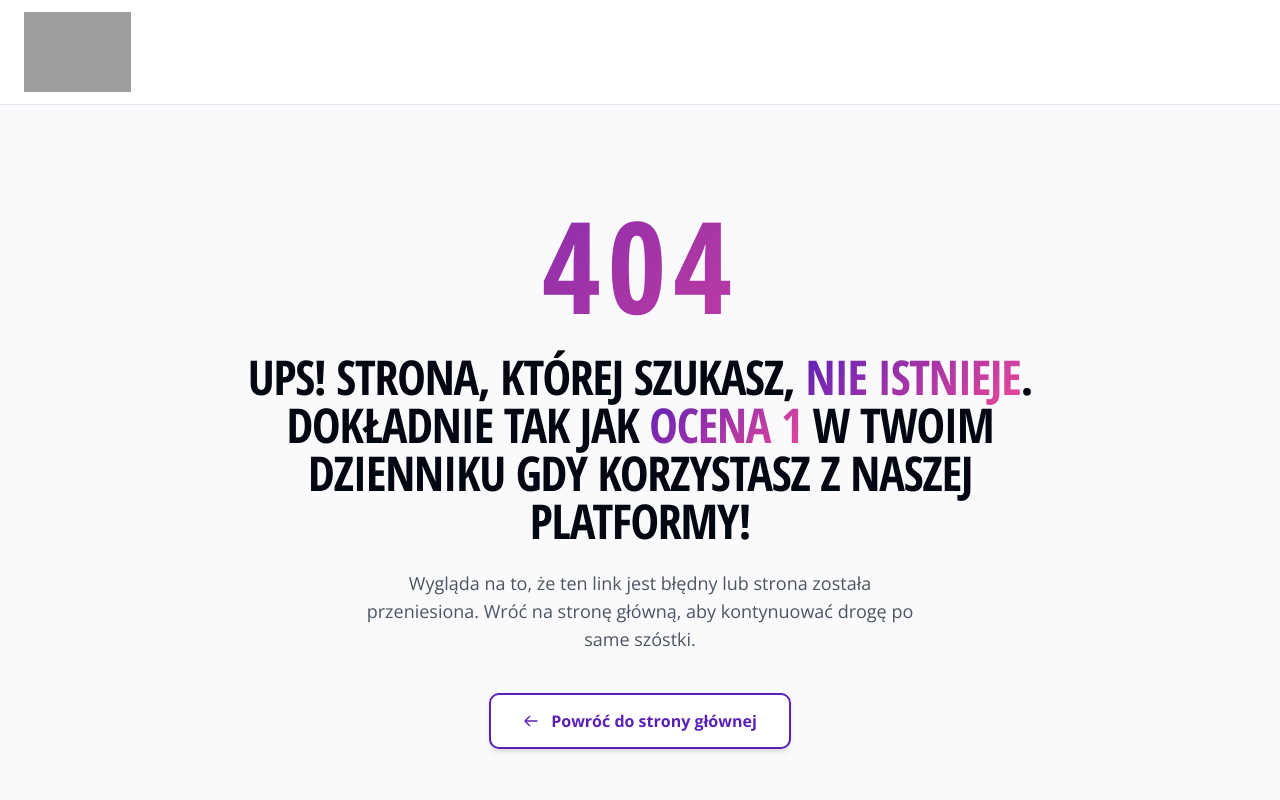
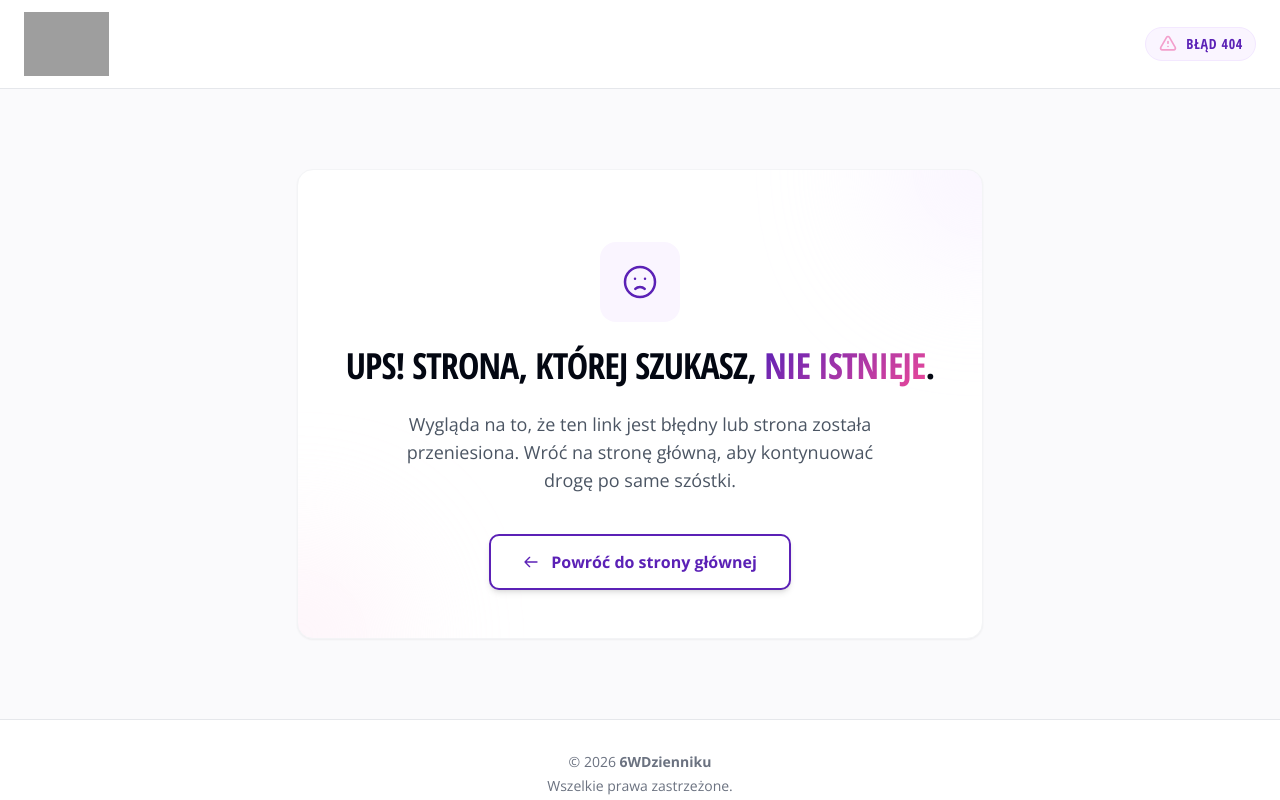
Before and after one commit to o5k4rsolutions/6wdzienniku, a plain HTML site: page 404.html in a window 1280 px wide. Shown: the top 800 px of the page. Drawn offline with nearby package versions, Linux system fonts and the light colour scheme; grey boxes are pictures that could not be loaded.

Commit message:
Update 404.html

```diff
--- a/404.html
+++ b/404.html
@@ -105,25 +105,39 @@
 <body class="min-h-screen flex flex-col justify-between">
 
     <header class="w-full bg-white border-b border-gray-200 sticky top-0 z-40">
-        <div class="max-w-7xl mx-auto px-4 sm:px-6 py-3 flex items-center justify-center sm:justify-start">
+        <div class="max-w-7xl mx-auto px-4 sm:px-6 py-3 flex items-center justify-between">
             <a href="https://6wdzienniku.vercel.app/" class="inline-block transition-transform duration-300 hover:scale-105">
                 <img src="https://6wdzienniku.vercel.app/6-content/logo_6wdzienn_kolor.png"
                      alt="6 w dzienniku Logo"
-                     class="h-16 sm:h-20 object-contain mx-auto">
+                     class="h-14 sm:h-16 object-contain">
             </a>
+
+            <div class="flex items-center space-x-2 bg-purple-50 border border-purple-100 px-3 py-1.5 rounded-full">
+                <svg class="w-5 h-5 text-brandPink animate-pulse" fill="none" stroke="currentColor" viewBox="0 0 24 24">
+                    <path stroke-linecap="round" stroke-linejoin="round" stroke-width="2" d="M12 9v2m0 4h.01m-6.938 4h13.856c1.54 0 2.502-1.667 1.732-3L13.732 4c-.77-1.333-2.694-1.333-3.464 0L3.34 16c-.77 1.333.192 3 1.732 3z"></path>
+                </svg>
+                <span class="font-condensed font-bold text-sm text-brandViolet tracking-wider">Błąd 404</span>
+            </div>
         </div>
     </header>
 
     <main class="flex-grow flex items-center justify-center">
-        <section class="max-w-4xl mx-auto px-4 py-16 md:py-24 text-center reveal active">
-            <div class="space-y-6">
-                <span class="text-7xl sm:text-9xl font-black text-gradient font-condensed tracking-wider block">404</span>
+        <section class="max-w-3xl mx-auto px-4 py-12 md:py-20 text-center reveal active">
+            <div class="bg-white p-8 sm:p-12 rounded-2xl shadow-sm border border-gray-100 space-y-6 relative overflow-hidden">
+                <div class="absolute -top-24 -right-24 w-48 h-48 bg-purple-100 rounded-full blur-3xl opacity-50 pointer-events-none"></div>
+                <div class="absolute -bottom-24 -left-24 w-48 h-48 bg-pink-100 rounded-full blur-3xl opacity-50 pointer-events-none"></div>
 
-                <h1 class="text-3xl sm:text-4xl lg:text-5xl text-gray-950 tracking-tight leading-none font-condensed">
-                    Ups! Strona, której szukasz, <span class="text-gradient">nie istnieje</span>. Dokładnie tak jak <span class="text-gradient">Ocena 1</span> w twoim dzienniku gdy korzystasz z naszej platformy!
+                <div class="inline-flex items-center justify-center w-20 h-20 rounded-2xl bg-purple-50 text-brandViolet mb-2">
+                    <svg class="w-10 h-10" fill="none" stroke="currentColor" viewBox="0 0 24 24">
+                        <path stroke-linecap="round" stroke-linejoin="round" stroke-width="1.5" d="M9.172 16.172a4 4 0 015.656 0M9 10h.01M15 10h.01M21 12a9 9 0 11-18 0 9 9 0 0118 0z"></path>
+                    </svg>
+                </div>
+
+                <h1 class="text-3xl sm:text-4xl text-gray-950 tracking-tight leading-snug font-condensed">
+                    Ups! Strona, której szukasz, <span class="text-gradient">nie istnieje</span>.
                 </h1>
 
-                <p class="text-gray-600 text-base sm:text-lg max-w-xl mx-auto leading-relaxed font-sans">
+                <p class="text-gray-600 text-base sm:text-lg max-w-lg mx-auto leading-relaxed font-sans">
                     Wygląda na to, że ten link jest błędny lub strona została przeniesiona. Wróć na stronę główną, aby kontynuować drogę po same szóstki.
                 </p>
 
```
